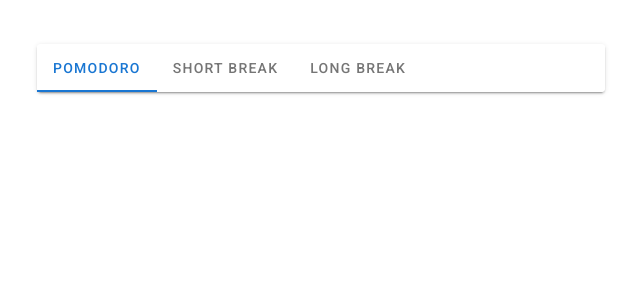
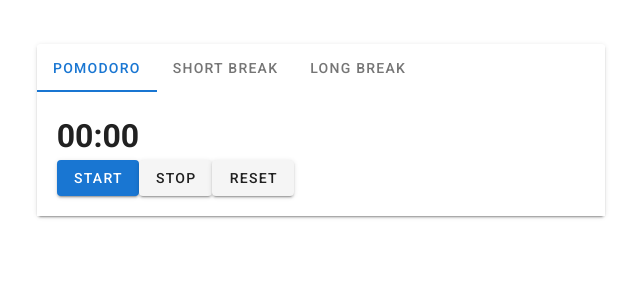
Before and after one commit to TheJuanAndOnly99/vuejs-pomodoro-timer-app, a Vue app: page / in a window 1280 px wide. Shown: the top 300 px of the page, without its empty margins (319-959 px from the left). Built offline with nearby package versions, Linux system fonts and the light colour scheme.

Commit message:
Add buttons to pomodoro clocl

```diff
--- a/src/components/Pomodoro.vue
+++ b/src/components/Pomodoro.vue
@@ -2,6 +2,16 @@
   <v-card class="mt-8">
     <v-tabs v-model="timerType">
       <v-tab v-for="tab in tabTitles" :key="tab">{{ tab }}</v-tab>
+      <v-tabs-items v-model="timerType">
+        <v-tab-item>
+          <v-card color="basil" class="pa-5" flat>
+            <h1 class="time">00:00</h1>
+            <v-btn color="primary">Start</v-btn>
+            <v-btn>Stop</v-btn>
+            <v-btn>Reset</v-btn>
+          </v-card>
+        </v-tab-item>
+      </v-tabs-items>
     </v-tabs>
   </v-card>
 </template>
```
